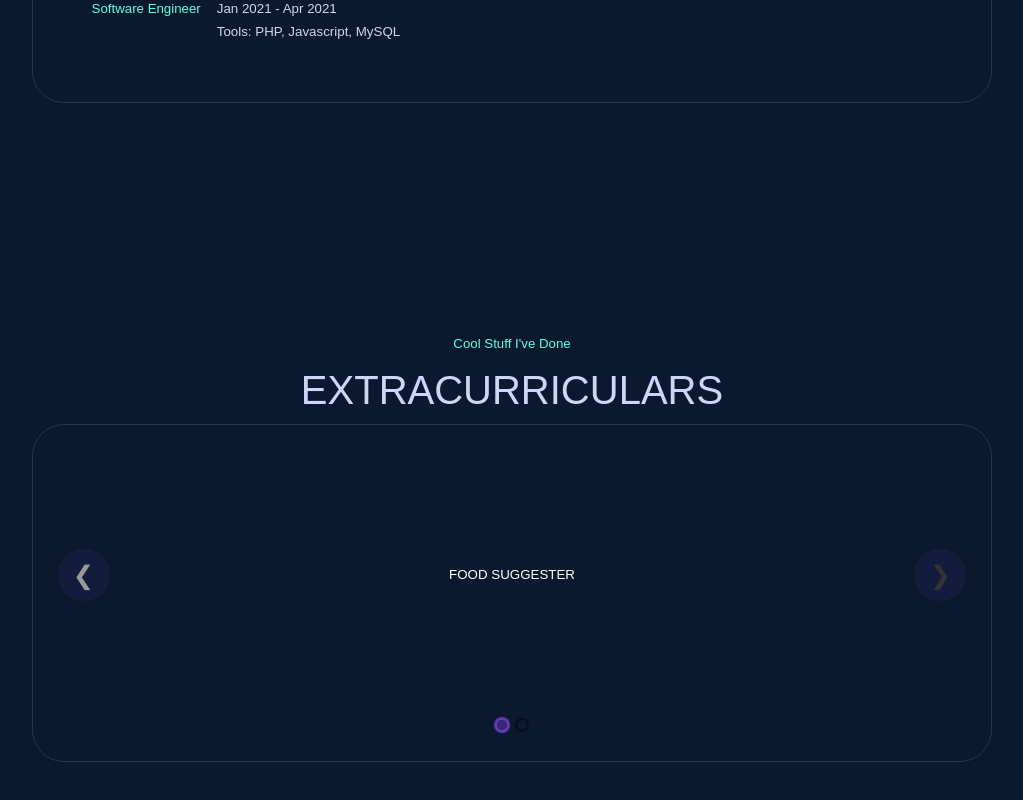
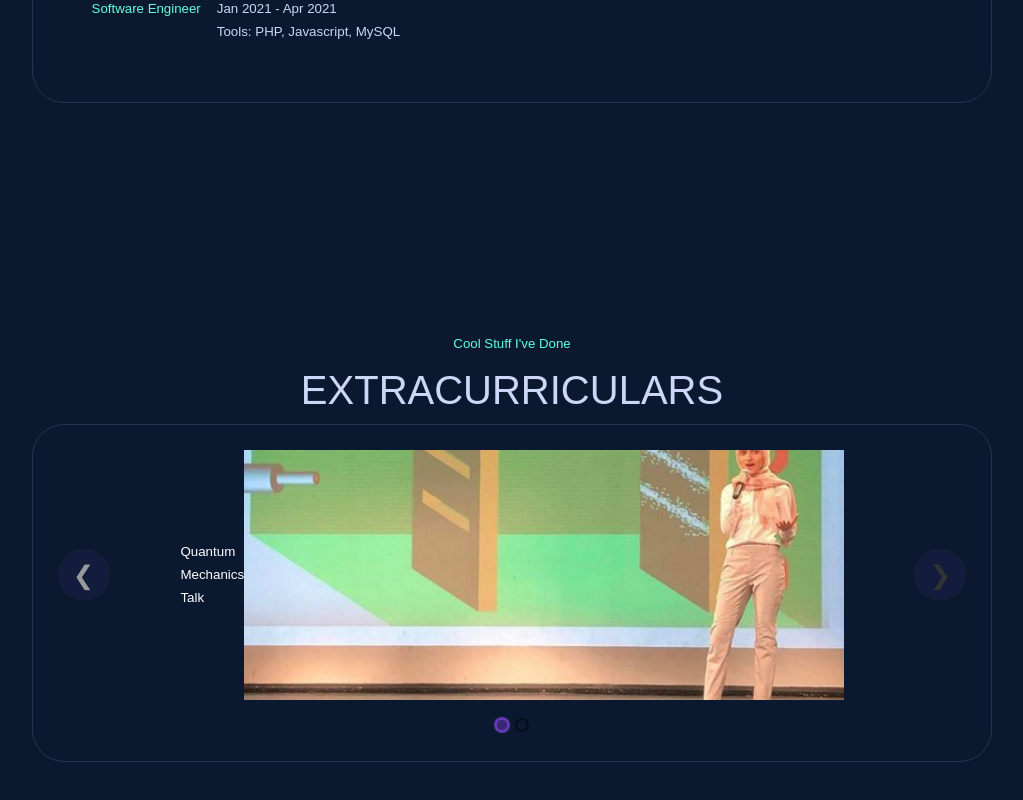
Before and after one commit to raghadasfour-02/personal-portfolio-2.0, a React (Create React App) app: page / in a window 1280 px wide. Shown: the part 1523-2323 px from the top of the page, without its empty margins (128-1151 px from the left). Built offline with nearby package versions, Linux system fonts and the light colour scheme.

Commit message:
Configure Extracurriculars First Slide

```diff
--- a/src/components/extracurriculars/ExtracurricularsCarousel.jsx
+++ b/src/components/extracurriculars/ExtracurricularsCarousel.jsx
@@ -2,6 +2,7 @@ import React from "react";
 import Carousel from "react-elastic-carousel";
 import Item from "./Item";
 import "./extracurriculars.css";
+import quantum_mechanics_talk from './quantum_mechanics_talk.jpg';
 
 const breakPoints = [
   { width: 1, itemsToShow: 1 },
@@ -15,7 +16,8 @@ function ExtracurricularsCarousel() {
     <div className='carousel_container'>
         <Carousel breakPoints={breakPoints}>
           <Item>
-            <small>FOOD SUGGESTER</small>
+            <small>Quantum Mechanics Talk</small>
+            <img src={quantum_mechanics_talk}></img>
           </Item>
 
           <Item>
--- a/src/components/extracurriculars/extracurriculars.css
+++ b/src/components/extracurriculars/extracurriculars.css
@@ -0,0 +1,3 @@
+.quantum_mechanics_talk {
+    border-radius: 8px;
+  }
```
Also changed, not shown: src/components/extracurriculars/quantum_mechanics_talk.jpg (added).
